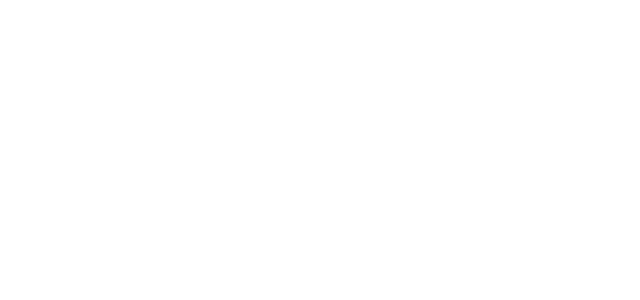
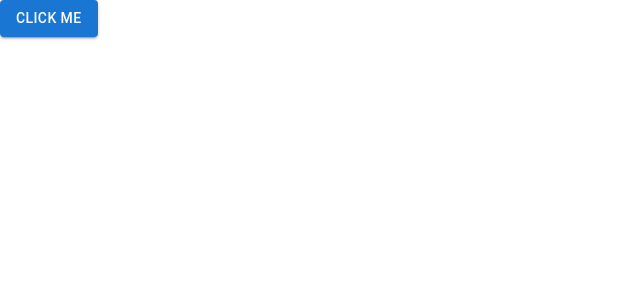
Before and after one commit to DanPresa/4-react-e-commerce, a React (Vite) app: page / in a window 1280 px wide. Shown: the top 300 px of the page, without its empty margins (0-640 px from the left). Built offline with nearby package versions, Linux system fonts and the light colour scheme.

Commit message:
Adding MUI and ThemeConfig component

```diff
--- a/package.json
+++ b/package.json
@@ -10,6 +10,10 @@
     "preview": "vite preview"
   },
   "dependencies": {
+    "@emotion/react": "^11.14.0",
+    "@emotion/styled": "^11.14.0",
+    "@mui/icons-material": "^6.4.2",
+    "@mui/material": "^6.4.2",
     "react": "^18.3.1",
     "react-dom": "^18.3.1"
   },
--- a/src/App.tsx
+++ b/src/App.tsx
@@ -1,5 +1,7 @@
+import { Button } from '@mui/material';
+
 const App = () => {
-  return <div></div>;
+  return <Button variant="contained">Click me</Button>;
 };
 
 export default App;
--- a/src/main.tsx
+++ b/src/main.tsx
@@ -1,10 +1,9 @@
-import { StrictMode } from 'react';
 import { createRoot } from 'react-dom/client';
-
 import App from './App.tsx';
+import ThemeConfig from './theme/ThemeConfig.tsx';
 
 createRoot(document.getElementById('root')!).render(
-  <StrictMode>
+  <ThemeConfig>
     <App />
-  </StrictMode>
+  </ThemeConfig>
 );
--- /dev/null
+++ b/src/theme/ThemeConfig.tsx
@@ -0,0 +1,28 @@
+import { FC, ReactNode } from 'react';
+import { createTheme, ThemeProvider, CssBaseline } from '@mui/material';
+
+const theme = createTheme({
+  palette: {
+    primary: {
+      main: '#1976d2',
+    },
+    secondary: {
+      main: '#dc004e',
+    },
+  },
+});
+
+interface ThemeConfigProps {
+  children: ReactNode;
+}
+
+const ThemeConfig: FC<ThemeConfigProps> = ({ children }) => {
+  return (
+    <ThemeProvider theme={theme}>
+      <CssBaseline />
+      {children}
+    </ThemeProvider>
+  );
+};
+
+export default ThemeConfig;
```
Also changed, not shown: 1 other file (tests, documents, lock files or other folders).
